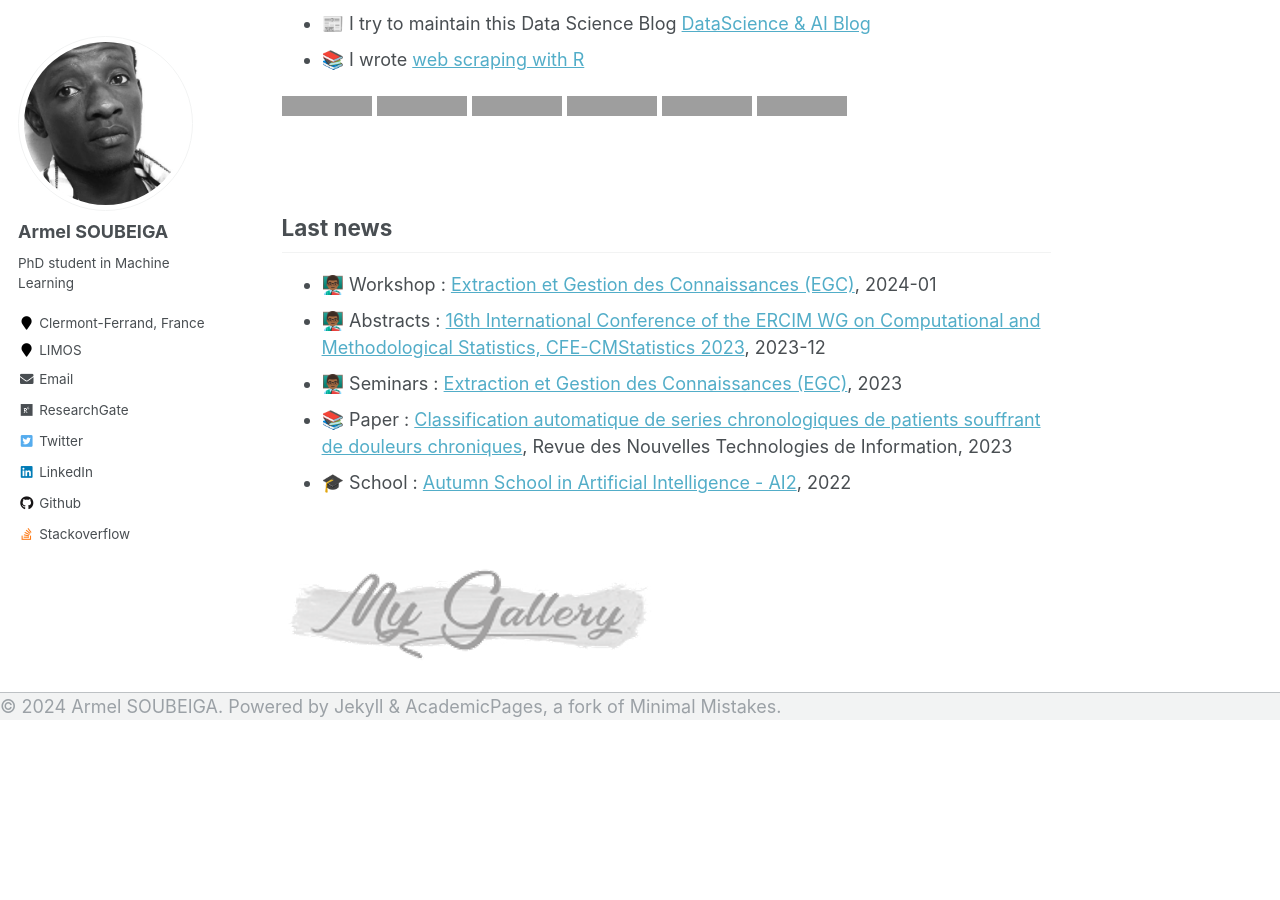
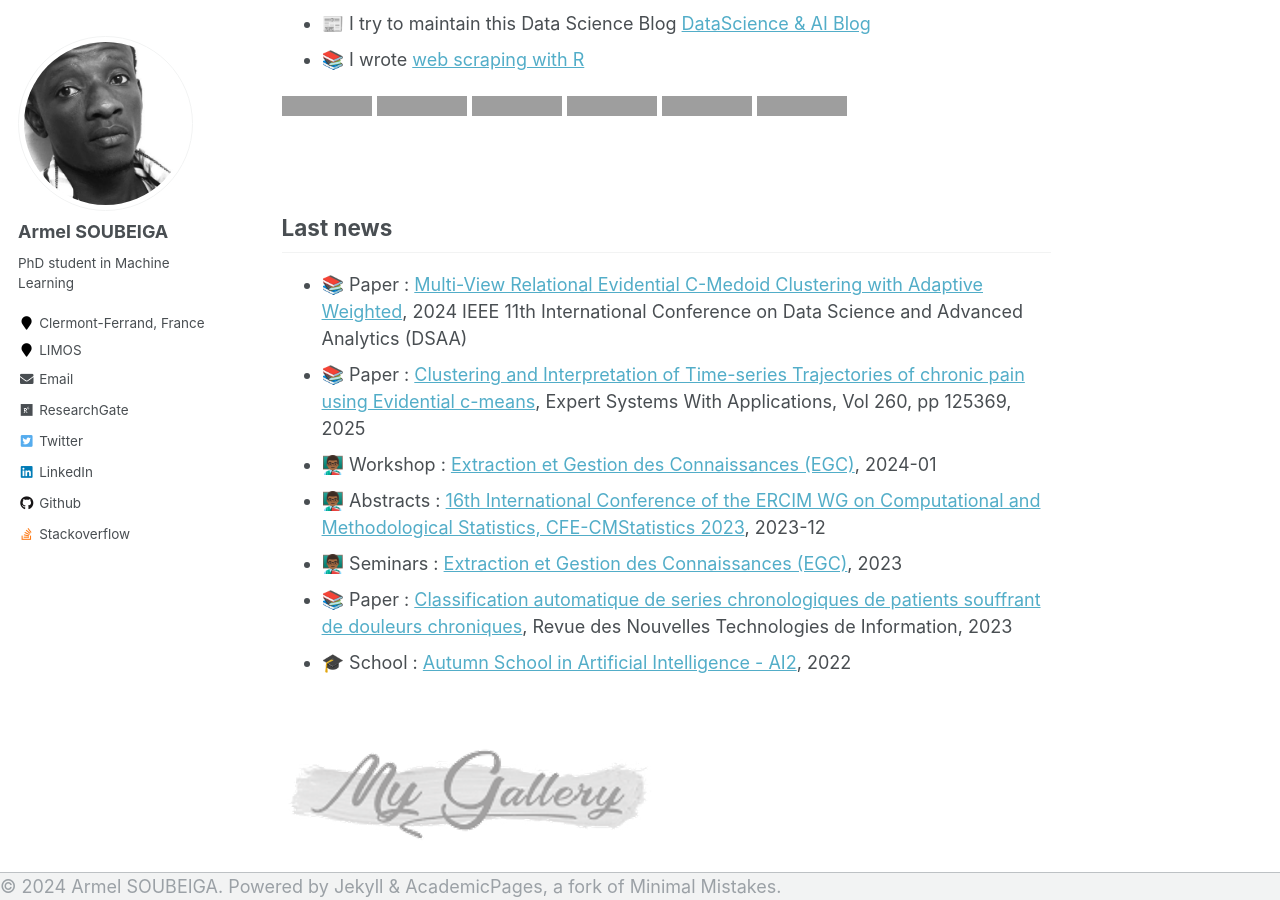
Before and after one commit to armelsoubeiga/armelsoubeiga.github.io, a Jekyll site: the page built from _pages/about.md, in a window 1280 px wide and 900 px high, scrolled down 941 px, cut to the strip 0-900 px from the top of the window. Built offline with Jekyll 4.4.1, drawn with Linux system fonts in a browser that asks for light colours; before the commit the page ends 1661 px from its top, so only the background shows below that; grey boxes are pictures that could not be loaded.

Commit message:
Update about.md

```diff
--- a/_pages/about.md
+++ b/_pages/about.md
@@ -42,6 +42,8 @@ My research activities focus on Machine Learning problems and its application in
 
 **Last news**
 ------
+- 📚 Paper : [Multi-View Relational Evidential C-Medoid Clustering with Adaptive Weighted](https://armelsoubeiga.github.io/publications/2024-10-06-Multi-View-Relational-Evidential-C-Medoid-Clustering-with-Adaptive-Weighted), 2024 IEEE 11th International Conference on Data Science and Advanced Analytics (DSAA)
+- 📚 Paper : [Clustering and Interpretation of Time-series Trajectories of chronic pain using Evidential c-means](https://armelsoubeiga.github.io/publications/2024-09-20-Clustering-and-Interpretation-of-Time-series-rajectories-journalversion), Expert Systems With Applications, Vol 260, pp 125369, 2025
 - 👨🏾‍🏫 Workshop : [ Extraction et Gestion des Connaissances (EGC)](https://iutdijon.u-bourgogne.fr/egc2024/), 2024-01
 - 👨🏾‍🏫 Abstracts : [ 16th International Conference of the ERCIM WG on Computational and Methodological Statistics, CFE-CMStatistics 2023](https://www.cmstatistics.org/CMStatistics2023/docs/BoA.pdf?20231128014621), 2023-12
 - 👨🏾‍🏫 Seminars : [ Extraction et Gestion des Connaissances (EGC)](https://egc2023.sciencesconf.org/), 2023
```
